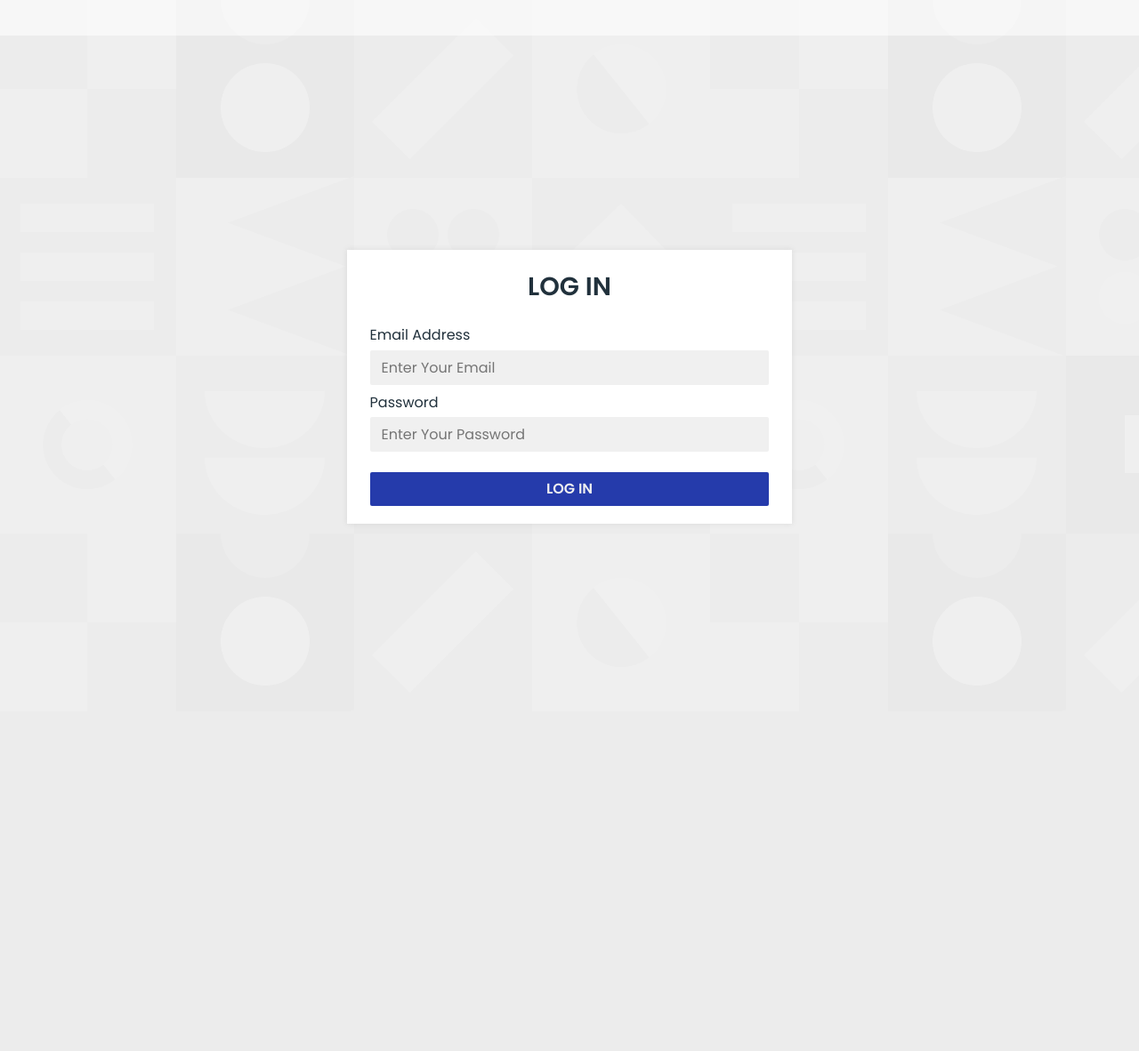
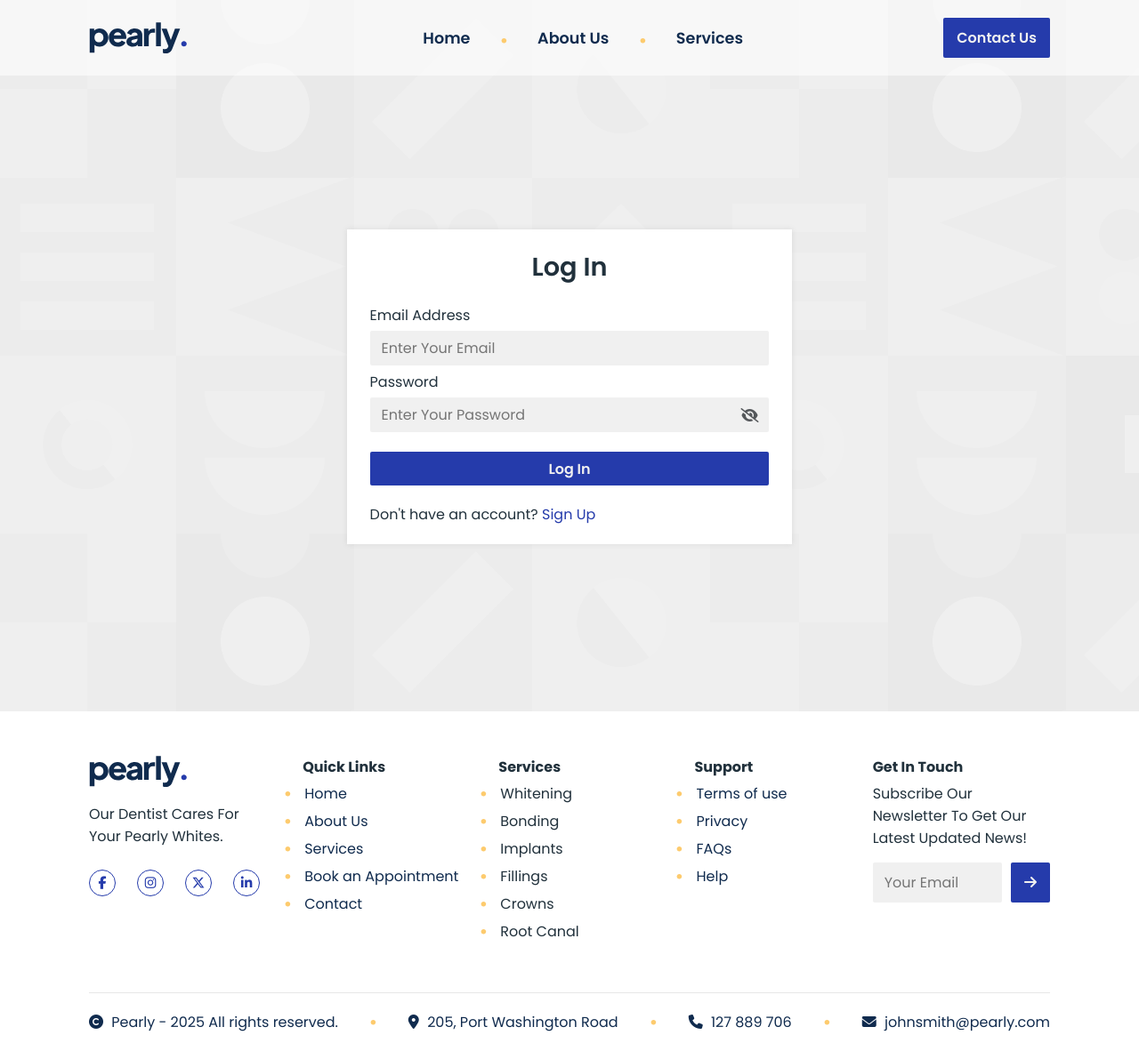
Before and after one commit to hanatawfik8/pearly, a PHP site: page /html/login.html in a window 1280 px wide. Shown: the whole page at 89% size. Before the commit the page ends 589 px from the top, so only its background shows below. Run offline with PHP 8.4, Linux system fonts and the light colour scheme; some libraries are stand-ins or nearby versions.

Commit message:
Login Page

```diff
--- a/css/forms.css
+++ b/css/forms.css
@@ -113,7 +113,6 @@ button {
 button:hover {
   cursor: pointer;
   opacity: 0.9;
-  /* box-shadow: 0 0 0.4rem var(--main-site-color); */
 }
 
 .field-container {
@@ -123,6 +122,7 @@ button:hover {
   margin-bottom: 0.4rem;
   position: relative;
 }
+
 label {
   margin-bottom: 0.3rem;
 }
@@ -161,6 +161,10 @@ input:focus {
 .to-login-or-signup {
   display: inline-block;
   margin-top: 10px;
+}
+
+.login-span {
+  margin-top: 20px;
 }
 
 .to-login-or-signup a {
--- a/html/login.html
+++ b/html/login.html
@@ -5,17 +5,39 @@
     <meta name="viewport" content="width=device-width, initial-scale=1.0" />
     <link rel="icon" href="../images/whitening.svg" />
     <link rel="stylesheet" href="../css/forms.css" />
-    <title>Pearly Log In</title>
+    <script
+      src="https://kit.fontawesome.com/32b721850a.js"
+      crossorigin="anonymous"
+    ></script>
+    <title>Pearly - Log In</title>
   </head>
   <body>
-    <nav></nav>
+    <nav class="container">
+      <img src="../images/pearly-logo.svg" alt="Pearly Site Logo" />
+      <ul class="nav-links">
+        <a href="#">Home</a>
+        <img src="../images/yellow-dot.svg" alt="Divider" />
+        <a href="#">About Us</a>
+        <img src="../images/yellow-dot.svg" alt="Divider" />
+        <a href="#">Services</a>
+      </ul>
+      <button class="contact">Contact Us</button>
+    </nav>
     <main>
       <div class="card">
-        <h1>LOG IN</h1>
+        <h1>Log In</h1>
         <form action="/pearly/php/login.php" method="POST">
           <div class="field-container">
             <label for="email">Email Address</label>
-            <input type="email" id="email" placeholder="Enter Your Email" name="email" />
+            <input
+              type="email"
+              id="email"
+              placeholder="Enter Your Email"
+              name="email"
+              class="logEmail"
+            />
+            <i class="logEmailIcon fa-solid"></i>
+            <div class="logEmailAlert alert"></div>
           </div>
           <div class="field-container">
             <label for="password">Password</label>
@@ -24,12 +46,152 @@
               id="password"
               placeholder="Enter Your Password"
               name="password"
+              class="pass-fields logPassword"
             />
+            <i class="fa-solid fa-eye-slash passToggleIcon"></i>
+            <div class="logPassAlert alert"></div>
           </div>
-
-          <button type="submit" name="submit">LOG IN</button>
+          <button type="submit" name="submit">Log In</button>
         </form>
+        <span class="to-login-or-signup login-span"
+          >Don't have an account? <a href="./register.html">Sign Up</a></span
+        >
       </div>
     </main>
+    <footer class="container">
+      <div class="row">
+        <div class="col">
+          <img src="../images/pearly-logo.svg" alt="Pearly Site Logo" />
+          <p class="site-description">
+            Our Dentist Cares For Your Pearly Whites.
+          </p>
+          <div class="icons">
+            <a href="#"><i class="fa-brands fa-facebook-f"></i></a>
+            <a href="#"><i class="fa-brands fa-instagram"></i></a>
+            <a href="#"><i class="fa-brands fa-x-twitter"></i></a>
+            <a href="#"><i class="fa-brands fa-linkedin-in"></i></a>
+          </div>
+        </div>
+
+        <div class="col">
+          <h2 class="list-header">Quick Links</h2>
+          <ul>
+            <li>
+              <img src="../images/yellow-dot.svg" class="yellow-dot" />
+              <a href="#">Home</a>
+            </li>
+            <li>
+              <img src="../images/yellow-dot.svg" class="yellow-dot" /><a
+                href="#"
+                >About Us</a
+              >
+            </li>
+            <li>
+              <img src="../images/yellow-dot.svg" class="yellow-dot" /><a
+                href="#"
+                >Services</a
+              >
+            </li>
+            <li>
+              <img src="../images/yellow-dot.svg" class="yellow-dot" /><a
+                href="#"
+                >Book an Appointment</a
+              >
+            </li>
+            <li>
+              <img src="../images/yellow-dot.svg" class="yellow-dot" /><a
+                href="#"
+                >Contact</a
+              >
+            </li>
+          </ul>
+        </div>
+
+        <div class="col">
+          <h2 class="list-header">Services</h2>
+          <ul>
+            <li>
+              <img src="../images/yellow-dot.svg" class="yellow-dot" />Whitening
+            </li>
+            <li>
+              <img src="../images/yellow-dot.svg" class="yellow-dot" />Bonding
+            </li>
+            <li>
+              <img src="../images/yellow-dot.svg" class="yellow-dot" />Implants
+            </li>
+            <li>
+              <img src="../images/yellow-dot.svg" class="yellow-dot" />Fillings
+            </li>
+            <li>
+              <img src="../images/yellow-dot.svg" class="yellow-dot" />Crowns
+            </li>
+            <li>
+              <img src="../images/yellow-dot.svg" class="yellow-dot" />Root
+              Canal
+            </li>
+          </ul>
+        </div>
+
+        <div class="col">
+          <h2 class="list-header">Support</h2>
+          <ul>
+            <li>
+              <img src="../images/yellow-dot.svg" class="yellow-dot" /><a
+                href="#"
+                >Terms of use</a
+              >
+            </li>
+            <li>
+              <img src="../images/yellow-dot.svg" class="yellow-dot" /><a
+                href="#"
+                >Privacy</a
+              >
+            </li>
+            <li>
+              <img src="../images/yellow-dot.svg" class="yellow-dot" /><a
+                href="#"
+                >FAQs</a
+              >
+            </li>
+            <li>
+              <img src="../images/yellow-dot.svg" class="yellow-dot" /><a
+                href="#"
+                >Help</a
+              >
+            </li>
+          </ul>
+        </div>
+
+        <div class="col">
+          <h2>Get In Touch</h2>
+          <p>Subscribe Our Newsletter To Get Our Latest Updated News!</p>
+          <form class="newsletter-form">
+            <input type="text" placeholder="Your Email" />
+            <button class="send">
+              <i class="fa-solid fa-arrow-right"></i>
+            </button>
+          </form>
+        </div>
+      </div>
+      <div class="extra-info-section">
+        <div class="row">
+          <div class="col">
+            <i class="fa-solid fa-copyright"></i> Pearly - 2025 All rights
+            reserved.
+          </div>
+          <img src="../images/yellow-dot.svg" alt="Divider" />
+          <div class="col">
+            <i class="fa-solid fa-location-dot"></i> 205, Port Washington Road
+          </div>
+          <img src="../images/yellow-dot.svg" alt="Divider" />
+          <div class="col"><i class="fa-solid fa-phone"></i> 127 889 706</div>
+          <img src="../images/yellow-dot.svg" alt="Divider" />
+          <div class="col">
+            <i class="fa-solid fa-envelope"></i> johnsmith@pearly.com
+          </div>
+        </div>
+      </div>
+    </footer>
+    <script src="../js/login.js"></script>
   </body>
 </html>
--- /dev/null
+++ b/js/login.js
@@ -0,0 +1,64 @@
+let logEmail = document.querySelector(".logEmail"),
+  logEmailIcon = document.querySelector(".logEmailIcon"),
+  logEmailAlert = document.querySelector(".logEmailAlert"),
+  logPassword = document.querySelector(".logPassword"),
+  logPassAlert = document.querySelector(".logPassAlert"),
+  passToggleIcon = document.querySelector(".passToggleIcon");
+
+logEmail.addEventListener("input", onInputLogEmail);
+logPassword.addEventListener("input", onInputLoginPass);
+passToggleIcon.addEventListener("click", togglePassword);
+
+function onInputLogEmail() {
+  email = logEmail.value.trim().toLowerCase();
+  if (isValidEmail(email)) {
+    logEmail.classList.remove("invalid");
+    logEmailIcon.classList.remove("fa-circle-exclamation");
+    logEmail.classList.add("valid");
+    logEmailIcon.classList.add("fa-circle-check");
+    logEmailAlert.style.display = "none";
+  } else {
+    logEmail.classList.remove("valid");
+    logEmailIcon.classList.remove("fa-circle-check");
+    logEmail.classList.add("invalid");
+    logEmailIcon.classList.add("fa-circle-exclamation");
+    logEmailAlert.textContent = `Invalid email pattern`;
+    logEmailAlert.style.display = "block";
+  }
+}
+
+function isValidEmail(email) {
+  let regex = /^[a-z0-9][a-z0-9_-]{0,62}[a-z0-9]@[a-z]{1,63}(\.[a-z]{2,10})+$/;
+  return regex.test(email);
+}
+
+function onInputLoginPass() {
+  pass = logPassword.value.trim();
+  if (isValidPassword(pass)) {
+    logPassword.classList.remove("invalid");
+    logPassword.classList.add("valid");
+    logPassAlert.style.display = "none";
+  } else {
+    logPassword.classList.remove("valid");
+    logPassword.classList.add("invalid");
+    logPassAlert.textContent = `Password must be 8-35 characters long, have at least 1 lowercase letter,
+                                    have at least 1 uppercase letter, have at least 1 number,
+                                    have at least 1 special character (e.g., !, @).`;
+    logPassAlert.style.display = "block";
+  }
+}
+
+function isValidPassword(pass) {
+  let regex = /^(?=.*[a-z])(?=.*[A-Z])(?=.*\d)(?=.*[\W_]).{8,35}$/;
+  return regex.test(pass);
+}
+
+function togglePassword() {
+  if (passToggleIcon.classList.contains("fa-eye")) {
+    passToggleIcon.classList.replace("fa-eye", "fa-eye-slash");
+    logPassword.setAttribute("type", "password");
+  } else if (passToggleIcon.classList.contains("fa-eye-slash")) {
+    passToggleIcon.classList.replace("fa-eye-slash", "fa-eye");
+    logPassword.setAttribute("type", "text");
+  }
+}
```
